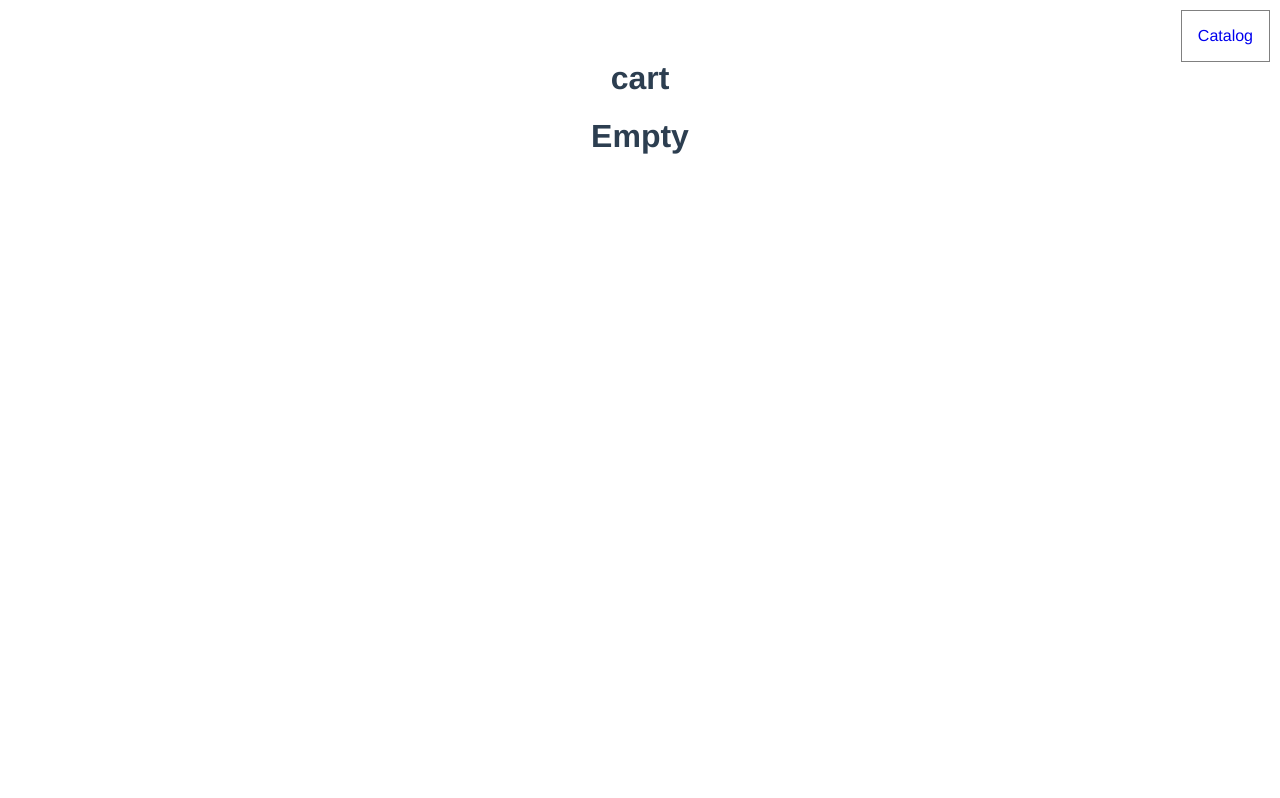
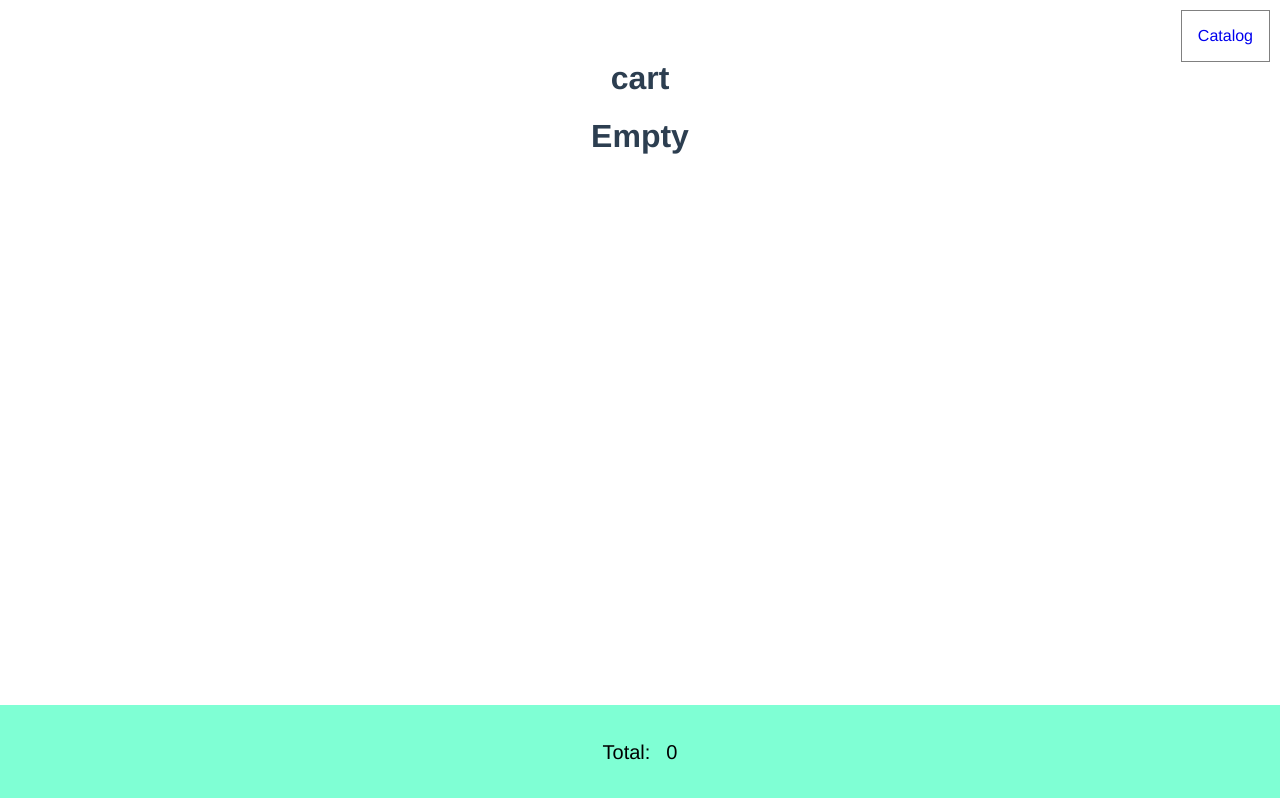
Before and after one commit to arhipovivn/catalog-vue-js, a Vue app: page /cart in a window 1280 px wide. Built offline with nearby package versions, Linux system fonts and the light colour scheme.

Commit message:
added incriment and decriment to cart

```diff
--- a/db.json
+++ b/db.json
@@ -3,7 +3,7 @@
     {
       "image": "1.jpg",
       "name": "T-shirt 1",
-      "price": 2100.234234234,
+      "price": 2100,
       "article": "T1",
       "available": true,
       "category": "Мужские",
@@ -12,7 +12,7 @@
     {
       "image": "2.jpg",
       "name": "T-shirt 2",
-      "price": 3150.12312412,
+      "price": 3150,
       "article": "T2",
       "available": true,
       "category": "Женские",
@@ -22,7 +22,7 @@
     {
       "image": "3.jpg",
       "name": "T-shirt 3",
-      "price": 4200.51524,
+      "price": 4200,
       "article": "T3",
       "available": false,
       "category": "Женские",
@@ -32,7 +32,7 @@
     {
       "image": "4.jpg",
       "name": "T-shirt 4",
-      "price": 5300.1245512,
+      "price": 5300,
       "article": "T4",
       "available": true,
       "category": "Мужские",
@@ -42,7 +42,7 @@
     {
       "image": "5.jpg",
       "name": "T-shirt 5",
-      "price": 6500.3522314,
+      "price": 6500,
       "article": "T5",
       "available": false,
       "category": "Женские",
@@ -52,7 +52,7 @@
     {
       "image": "6.jpg",
       "name": "T-shirt 6",
-      "price": 8700.4124123,
+      "price": 8700,
       "article": "T6",
       "available": true,
       "category": "Женские",
--- a/src/assets/styles/styles.scss
+++ b/src/assets/styles/styles.scss
@@ -1 +1,11 @@
 @import "variables.scss";
+.btn{
+    padding: $padding $padding*2;
+    background-color: aquamarine;
+    border: 0px;
+    border-radius: 5px;
+}
+.btn:hover{
+    background-color: rgb(90, 199, 163);
+
+}
--- a/src/components/v-cart-itam.vue
+++ b/src/components/v-cart-itam.vue
@@ -16,9 +16,12 @@
 <div class="v-cart-item_quantity">
 <p>Qty:
 </p>
-{{ this.cart_item_data.quantity }}
+<span>
+   <span class="span_btn" @click="decrimentItem">–</span>
+    {{ this.cart_item_data.quantity }} <span class="span_btn" @click="incrimentItem">+</span>
+</span>
 </div>
-<button
+<button class="btn"
 @click="removeEl"
 >delete</button>
        </div>
@@ -35,8 +38,14 @@ export default {
         }
     },
     methods: {
+        decrimentItem(){
+            this.$emit('decriment') // сообщаю родителю о таком событии  т.е о том что надо уменьшить значение на -1
+        },
+        incrimentItem(){
+            this.$emit('incriment')// сообщаю родителю о таком событии
+        },
         removeEl(){
-            this.$emit('removeEl')
+            this.$emit('removeEl')// сообщаю родителю о таком событии
         }
     },
     computed(){},
@@ -61,5 +70,17 @@ export default {
         max-width: 50px ;
 
     }
+    .span_btn{
+        cursor: pointer;
+        width: 15px;
+        height: 15px;
+        background-color: gray;
+        padding: 8px;
+        margin: 10px;
+        border-radius: 5px;
+    }
+    .span_btn:hover{
+       background-color: #c9c2c2;
+    }
 }
 </style>
--- a/src/components/v-cart.vue
+++ b/src/components/v-cart.vue
@@ -2,18 +2,27 @@
     <div  class="v-cart">
     <!-- ссылка на страницу каталога -->
         <router-link :to="{name:'catalog',}" >
-
     <div class="v-catalog_link">Catalog</div>
     </router-link>
     <h1>cart</h1>
     <h1 v-if="!CART.length">Empty</h1>
     <!-- если в массиве карт не будет элементов т.е страница пустая будет выводиться empty -->
+    <!-- @removeEl="removeElParent(index)"
+        @decriment="decriment(index)"
+        @incriment="incriment(index)"
+        тут из дочернего элемента при помощи this.$emit('decriment')  связываю родителя и дочерний элемент -->
         <vCartItam
         v-for="(item, index) in CART"
         :key="item.article"
         :cart_item_data="item"
         @removeEl="removeElParent(index)"
+        @decriment="decriment(index)"
+        @incriment="incriment(index)"
+
         />
+        <div class="v-cart-total">
+        <p class="total_name">Total:</p>
+        <p>{{ cartTotalCost }}</p></div>
     </div>
 </template>
 <script>
@@ -38,17 +47,51 @@ cart_data:{ // делаю это для связи родителя(v-main-wrapp
         ...mapGetters([
             'CART'
     ]),
+    cartTotalCost(){
+        let result=[0];
+        for (let item of this.CART){
+            result.push(item.price*item.quantity)
+        }
+        result=result.reduce((sum,el)=>sum+el)
+        return result
+    }
     },
     methods:{
-        ...mapActions(['DELETE_FROM_CART']),// добавил метод
-        removeElParent(index){
+
+        ...mapActions(['DELETE_FROM_CART',  'DECRIMENTITEM_ITEM','INCRIMENTITEM_ITEM']),// добавил метод
+        removeElParent(index){ // методы по изменению данных
             this.DELETE_FROM_CART(index)
+        },
+        incriment(index){
+            this.INCRIMENTITEM_ITEM(index);// вызову этот метод который описан в store.js
+        },
+        decriment(index){
+            this.DECRIMENTITEM_ITEM(index)
         }
-
     },
     data(){
-
     }
 }
 
 </script>
+<style lang="scss">
+.v-cart{
+
+margin-bottom: 100px;
+.v-cart-total{
+    position: fixed;
+    bottom: 0;
+    right: 0;
+    left: 0;
+    padding: 16px;
+    display: flex;
+    justify-content: center;
+    background-color: aquamarine;
+    color: black;
+    font-size: 20px;
+    .total_name{
+        margin-right: 16px;
+    }
+}}
+
+</style>
--- a/src/components/v-catalog.vue
+++ b/src/components/v-catalog.vue
@@ -1,10 +1,9 @@
 <template>
         {{ title }}
     <div class="v-catalog">
-
+    <!-- ссылка на нужную страницу, с именетм карт и пропсами в params -->
     <router-link
     :to ="{name:'cart',params:{cart_data:CART}}" >
-
     <div class="v-catalog_link">Cart: {{ CART.length }}</div>
     </router-link>
     <!-- циклом по массиву в key уникальное знаечение(не может быть 2-х ключей с одинаковыми значениями) -->
@@ -23,12 +22,9 @@
     </div>
 </template>
 <script>
-
 import VCatalogItem from './v-catalog-item.vue';
 import{mapActions} from 'vuex';
 import{mapGetters} from 'vuex'
-
-
 export default {
     name: "v-catalog",
     computed: {
--- a/src/components/v-main-wrapper.vue
+++ b/src/components/v-main-wrapper.vue
@@ -3,7 +3,7 @@
    <h1>
    </h1>
    <!-- в этой области показываются компоненты в зависимости от адреса т.е либо карт или каталог  -->
-   <!-- <keep-alive> сохранение состояния при изменении урл -->
+   <!-- <keep-alive> сохранение состояния при изменении -->
 
   <keep-alive>
    <router-view></router-view>
--- a/src/router/router.js
+++ b/src/router/router.js
@@ -1,8 +1,6 @@
 import { createRouter, createWebHistory } from 'vue-router'
 import vCatalog from '../components/v-catalog.vue';
 import vCart from '../components/v-cart.vue'
-
-
 
 let router = createRouter({
     history: createWebHistory(),
--- a/src/vuex/store.js
+++ b/src/vuex/store.js
@@ -6,6 +6,24 @@ state: {
      cart:[] // корзина
 },// состояние в нем хранятся переменные массивы объекты
 mutations:{
+    INCRIMENT:(state,index)=>{
+state.cart[index].quantity++
+    },
+    DECRIMENT:(state,index)=>{
+        if(state.cart[index].quantity>1)
+        state.cart[index].quantity--
+
+    // setPriceDescription () {
+    //   const slugs = this.$route.path.split('/')
+    //   for (let i = 0; i < slugs.length; ++i) {
+    //     const item = slugs[i]
+    //     if (item === 'chernyj-metalloprokat') {
+    //       return '*Цены указанные на сайте соответствуют ценам прейскуранта б/н от 03.11.2022'
+    //     }
+    //   }
+    //   return '*Цены указанные на сайте соответствуют ценам прейскуранта б/н от 03.10.2022'
+    // }
+    },
     REMOVE_FROM_CART:(state,index)=>{
         // удаляю элемент из корзины
 state.cart.splice(index,1)
@@ -40,6 +58,14 @@ actions:{// для получения данных создаю действие
         commit('SET_CART',product)
 
     },
+DECRIMENTITEM_ITEM:({commit},index)=>{
+    commit('DECRIMENT',index)
+},
+INCRIMENTITEM_ITEM:({commit},index)=>{
+    commit('INCRIMENT',index)
+
+
+},
 GET_PRODUCTS_FROM_API({commit}){
 return axios('http://localhost:3000/products',{ // аксиос запрос с параметром get по урл, у аксиоса 2 аргумента один урл дальше настройки
 method:"GET"
```
